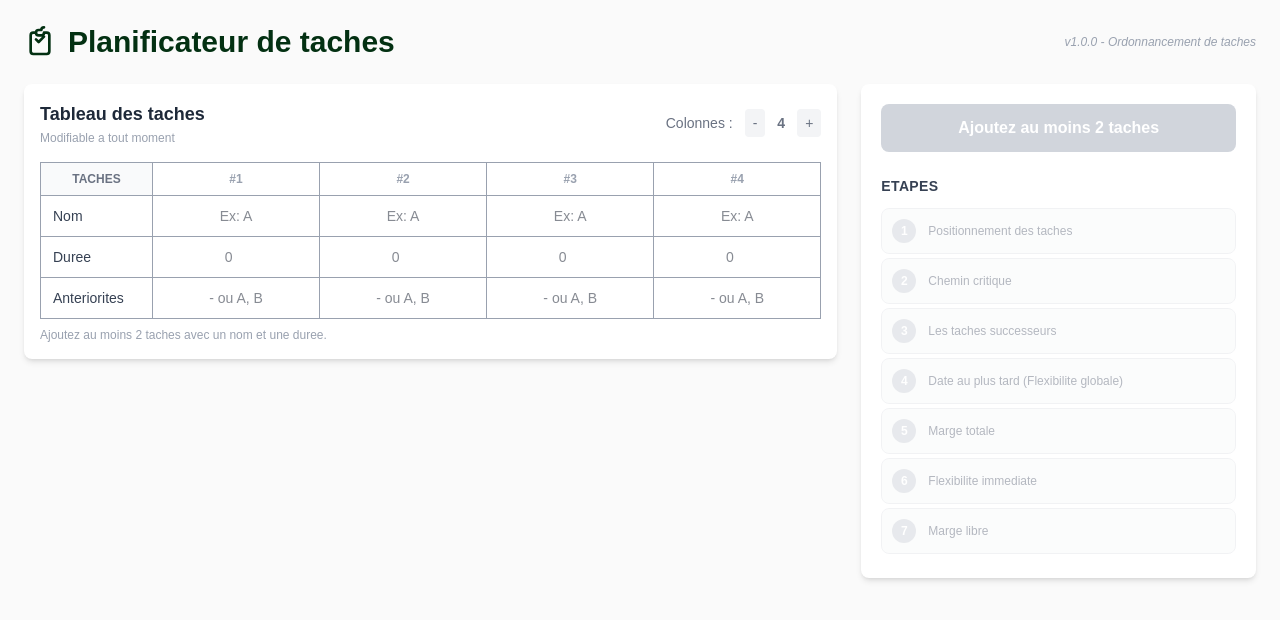
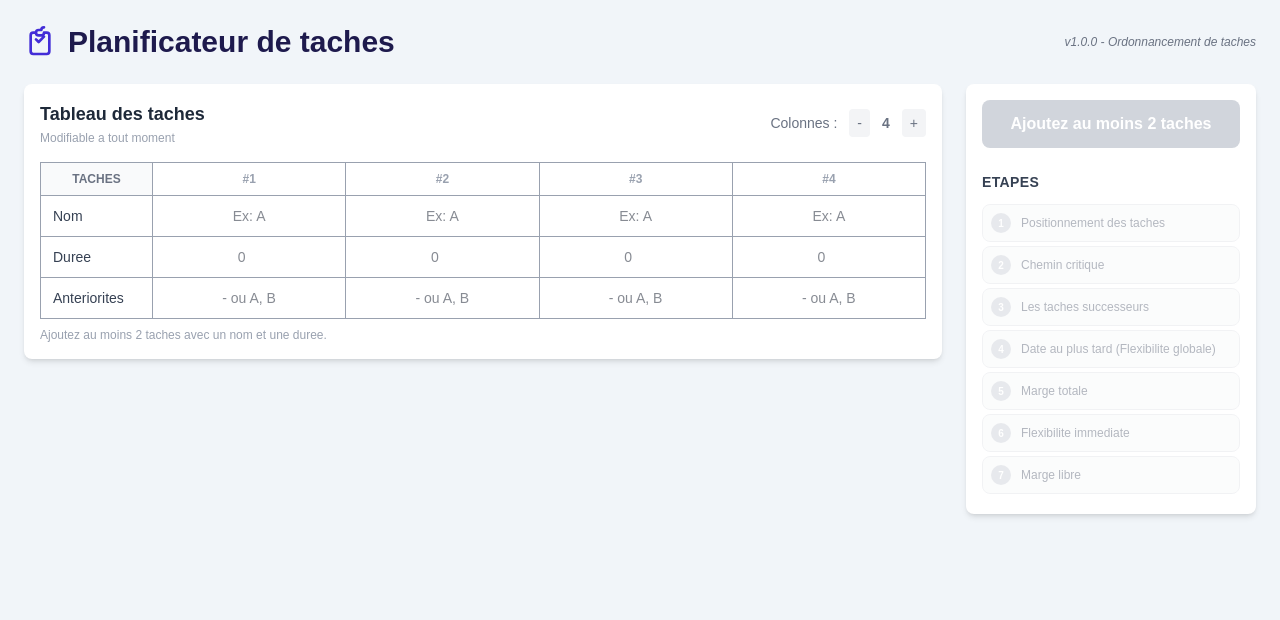
Before and after one commit to Bristten27/RO-Gantt, a Next.js app: page / in a window 1280 px wide. Shown: the top 620 px of the page. Built offline with nearby package versions, Linux system fonts and the light colour scheme.

Commit message:
Changement visuel

```diff
--- a/app/page.tsx
+++ b/app/page.tsx
@@ -253,16 +253,15 @@ export default function Home() {
   const sortedTasksForGantt = [...orderedTasks].sort((a, b) => a.name.localeCompare(b.name));
 
   return (
-    <div className="min-h-screen p-4 sm:p-6 bg-zinc-50">
+    <div className="min-h-screen p-4 sm:p-6 bg-slate-100">
       <div className="flex flex-col sm:flex-row items-center justify-between mb-6 gap-3">
-        <h1 className="text-2xl sm:text-3xl font-bold text-[#033012] flex items-center gap-3">
-          {/* Icône SVG (Feuille de tâches / Coche) */}
-          <svg className="w-8 h-8 text-[#033012]" fill="none" stroke="currentColor" strokeWidth="2" viewBox="0 0 24 24" xmlns="http://www.w3.org/2000/svg">
+        <h1 className="text-2xl sm:text-3xl font-bold text-indigo-950 flex items-center gap-3">
+          <svg className="w-8 h-8 text-indigo-700" fill="none" stroke="currentColor" strokeWidth="2" viewBox="0 0 24 24" xmlns="http://www.w3.org/2000/svg">
             <path strokeLinecap="round" strokeLinejoin="round" d="M9 5H7a2 2 0 00-2 2v12a2 2 0 002 2h10a2 2 0 002-2V7a2 2 0 00-2-2h-2M9 5a2 2 0 002 2h2a2 2 0 002-2M9 5a2 2 0 012-2h2a2 2 0 012-2m-6 9l2 2 4-4"></path>
           </svg>
           Planificateur de taches
         </h1>
-        <div className="text-xs text-gray-400 italic">v1.0.0 - Ordonnancement de taches</div>
+        <div className="text-xs text-gray-500 italic">v1.0.0 - Ordonnancement de taches</div>
       </div>
 
       {errorMsg && (
@@ -272,8 +271,9 @@ export default function Home() {
         </div>
       )}
 
-      <div className="grid grid-cols-1 lg:grid-cols-3 gap-6">
-        <div className="lg:col-span-2 order-2 lg:order-1">
+      {/* Grille modifiee : 4 colonnes, le Gantt/tableau prend 3 colonnes, le panneau lateral 1 colonne */}
+      <div className="grid grid-cols-1 lg:grid-cols-4 gap-6">
+        <div className="lg:col-span-3 order-2 lg:order-1">
           <div className="bg-white rounded-lg shadow-md p-4 mb-6">
             <div className="flex items-center justify-between mb-4">
               <div>
@@ -305,7 +305,7 @@ export default function Home() {
                       <td key={i} className="border border-gray-400 p-1">
                         <input type="text" value={value} onChange={(e) => handleChange(0, i, e.target.value)}
                           placeholder="Ex: A"
-                          className="w-full text-center outline-none px-1 py-1.5 rounded focus:ring-2 focus:ring-blue-200 focus:border-blue-400 transition-all text-gray-900 font-medium" />
+                          className="w-full text-center outline-none px-1 py-1.5 rounded focus:ring-2 focus:ring-indigo-200 focus:border-indigo-400 transition-all text-gray-900 font-medium" />
                       </td>
                     ))}
                   </tr>
@@ -315,22 +315,25 @@ export default function Home() {
                       <td key={i} className="border border-gray-400 p-1">
                         <input type="number" min={1} value={value} onChange={(e) => handleChange(1, i, e.target.value)}
                           placeholder="0"
-                          className="w-full text-center outline-none px-1 py-1.5 rounded focus:ring-2 focus:ring-blue-200 focus:border-blue-400 transition-all text-gray-900 font-medium" />
+                          className="w-full text-center outline-none px-1 py-1.5 rounded focus:ring-2 focus:ring-indigo-200 focus:border-indigo-400 transition-all text-gray-900 font-medium" />
                       </td>
                     ))}
                   </tr>
                   <tr className="bg-white">
                     <td className="border border-gray-400 px-3 py-2 font-medium text-gray-700 text-sm">Anteriorites</td>
                     {tableData[2].map((value, i) => (
-                      <td key={i} className="border border-gray-400 p-1">
+                      <td key={i} className="border border-gray-400 p-1 text-center text-sm font-medium text-gray-900">
                         {showSuccessors && successorPhase === 0 && currentTaskName ? (
                           value.split(",").map((v) => v.trim()).map((part, idx) => (
-                            <span key={idx}>{idx > 0 && ", "}<span className={part === currentTaskName ? "text-red-500 font-bold" : ""}>{part}</span></span>
+                            <span key={idx}>
+                              {idx > 0 && ", "}
+                              <span className={part === currentTaskName ? "text-red-500 font-bold" : ""}>{part}</span>
+                            </span>
                           ))
                         ) : (
                           <input type="text" value={value} onChange={(e) => handleChange(2, i, e.target.value)}
                             placeholder="- ou A, B"
-                            className="w-full text-center outline-none px-1 py-1.5 rounded focus:ring-2 focus:ring-blue-200 focus:border-blue-400 transition-all text-gray-900 font-medium" />
+                            className="w-full text-center outline-none px-1 py-1.5 rounded focus:ring-2 focus:ring-indigo-200 focus:border-indigo-400 transition-all text-gray-900 font-medium" />
                         )}
                       </td>
                     ))}
@@ -355,7 +358,7 @@ export default function Home() {
                     <tr className="bg-white table-row-enter">
                       <td className="border border-gray-400 px-3 py-2 font-medium text-gray-700 text-sm">Marge totale</td>
                       {taskNames.map((tName, i) => (
-                        <td key={i} className={`border border-gray-400 px-2 py-2 text-center text-sm font-semibold ${(criticalData[tName]?.margin ?? 0) === 0 ? "text-red-500" : "text-blue-600"} ${i < totalMarginStep ? "cell-fade-in" : ""}`}>
+                        <td key={i} className={`border border-gray-400 px-2 py-2 text-center text-sm font-semibold ${(criticalData[tName]?.margin ?? 0) === 0 ? "text-red-500" : "text-indigo-600"} ${i < totalMarginStep ? "cell-fade-in" : ""}`}>
                           {i < totalMarginStep ? criticalData[tName]?.margin ?? "" : ""}
                         </td>
                       ))}
@@ -368,7 +371,7 @@ export default function Home() {
                       {taskNames.map((tName, i) => {
                         const fm = criticalData[tName]?.freeMargin ?? 0;
                         return (
-                          <td key={i} className={`border border-gray-400 px-2 py-2 text-center text-sm font-semibold ${fm === 0 ? "text-red-500" : "text-blue-600"} ${i < freeMarginTableStep ? "cell-fade-in" : ""}`}>
+                          <td key={i} className={`border border-gray-400 px-2 py-2 text-center text-sm font-semibold ${fm === 0 ? "text-red-500" : "text-indigo-600"} ${i < freeMarginTableStep ? "cell-fade-in" : ""}`}>
                             {i < freeMarginTableStep ? fm : ""}
                           </td>
                         );
@@ -395,7 +398,7 @@ export default function Home() {
                 <h3 className="text-sm font-semibold text-gray-600 uppercase tracking-wide">Diagramme Gantt</h3>
                 <button
                   onClick={exportGanttToPng}
-                  className="px-3 py-1.5 bg-green-600 hover:bg-green-700 text-white text-xs font-medium rounded-lg transition-colors flex items-center gap-1.5 shadow-sm"
+                  className="px-3 py-1.5 bg-indigo-600 hover:bg-indigo-700 text-white text-xs font-medium rounded-lg transition-colors flex items-center gap-1.5 shadow-sm"
                 >
                   Exporter en PNG
                 </button>
@@ -470,12 +473,12 @@ export default function Home() {
         </div>
 
         <div className="order-1 lg:order-2">
-          <div className="bg-white p-5 rounded-lg shadow-md sticky top-6">
+          <div className="bg-white p-4 rounded-lg shadow-md sticky top-6">
             {!started ? (
               <div className="mb-6">
                 <button onClick={() => { if (canStart) { resetAll(); setStarted(true); }}}
                   disabled={!canStart}
-                  className={`w-full py-3 rounded-lg text-white font-bold text-base transition-all ${canStart ? "bg-green-600 hover:bg-green-700 shadow-md hover:shadow-lg" : "bg-gray-300 cursor-not-allowed"}`}>
+                  className={`w-full py-3 rounded-lg text-white font-bold text-base transition-all ${canStart ? "bg-indigo-600 hover:bg-indigo-700 shadow-md hover:shadow-lg" : "bg-gray-300 cursor-not-allowed"}`}>
                   {validTasks.length < 2 ? "Ajoutez au moins 2 taches" : invalidDeps.length > 0 ? "Corrigez les dependances" : "Demarrer l analyse"}
                 </button>
               </div>
@@ -487,7 +490,7 @@ export default function Home() {
                     className={`flex-1 py-2.5 rounded-lg text-white font-medium text-sm transition-colors ${step === 0 && !showCritical && !showSuccessors && !showLateDates && !showTotalMargin && !showBlueBars && !showFreeMarginTable ? "bg-gray-300 cursor-not-allowed" : "bg-gray-500 hover:bg-gray-600"}`}>
                     Retour
                   </button>
-                  <button onClick={handleNext} className="flex-1 py-2.5 rounded-lg bg-blue-600 hover:bg-blue-700 text-white font-medium text-sm transition-colors">Suivant</button>
+                  <button onClick={handleNext} className="flex-1 py-2.5 rounded-lg bg-indigo-600 hover:bg-indigo-700 text-white font-medium text-sm transition-colors">Suivant</button>
                 </div>
                 <button onClick={() => { resetAll(); }} className="w-full mb-5 py-2 rounded-lg border border-gray-300 text-gray-500 hover:bg-gray-50 text-sm transition-colors">Modifier les taches</button>
               </>
@@ -499,9 +502,9 @@ export default function Home() {
                 const isStepDone = (index === 0 && isAllTasksDisplayed) || (index === 1 && isCriticalComplete) || (index === 2 && isSuccessorsComplete) || (index === 3 && isLateDatesComplete) || (index === 4 && isTotalMarginComplete) || (index === 5 && isBlueBarsComplete) || (index === 6 && isFreeMarginTableComplete);
                 const isActive = started && ((index === 0 && !isStepDone && !isAllTasksDisplayed) || (index === 1 && isAllTasksDisplayed && !isCriticalComplete && !isStepDone) || (index === 2 && isCriticalComplete && !isSuccessorsComplete && !isStepDone) || (index === 3 && isSuccessorsComplete && !isLateDatesComplete && !isStepDone) || (index === 4 && isLateDatesComplete && !isTotalMarginComplete && !isStepDone) || (index === 5 && isTotalMarginComplete && !isBlueBarsComplete && !isStepDone) || (index === 6 && isBlueBarsComplete && !isFreeMarginTableComplete && !isStepDone));
                 return (
-                  <div key={index} className={`flex items-center gap-3 p-2.5 rounded-lg mb-1 transition-all ${isActive ? "bg-blue-50 border border-blue-200" : isStepDone ? "bg-green-50 border border-green-200" : started ? "bg-gray-50 border border-gray-200 opacity-60" : "bg-gray-50 border border-gray-200 opacity-50"}`}>
-                    <div className={`w-6 h-6 flex items-center justify-center rounded-full text-white text-xs font-bold shrink-0 ${isStepDone ? "bg-green-500" : isActive ? "bg-blue-500" : "bg-gray-300"}`}>{isStepDone ? "V" : index + 1}</div>
-                    <p className={`text-xs ${isStepDone ? "text-green-700 line-through" : isActive ? "text-blue-700 font-medium" : "text-gray-500"}`}>{label}</p>
+                  <div key={index} className={`flex items-center gap-2.5 p-2 rounded-lg mb-1 transition-all ${isActive ? "bg-indigo-50 border border-indigo-200" : isStepDone ? "bg-green-50 border border-green-200" : started ? "bg-gray-50 border border-gray-200 opacity-60" : "bg-gray-50 border border-gray-200 opacity-50"}`}>
+                    <div className={`w-5 h-5 flex items-center justify-center rounded-full text-white text-[10px] font-bold shrink-0 ${isStepDone ? "bg-green-500" : isActive ? "bg-indigo-600" : "bg-gray-300"}`}>{isStepDone ? "V" : index + 1}</div>
+                    <p className={`text-xs ${isStepDone ? "text-green-700 line-through" : isActive ? "text-indigo-900 font-medium" : "text-gray-500"}`}>{label}</p>
                   </div>
                 );
               })}
@@ -518,7 +521,7 @@ export default function Home() {
                 </div>
                 <div className="w-full h-2 bg-gray-200 rounded-full overflow-hidden">
                   <div
-                    className="h-full bg-gradient-to-r from-green-400 to-green-600 rounded-full transition-all duration-500"
+                    className="h-full bg-gradient-to-r from-indigo-500 to-indigo-700 rounded-full transition-all duration-500"
                     style={{
                       width: `${Math.round(
                         [isAllTasksDisplayed, isCriticalComplete, isSuccessorsComplete,
```
